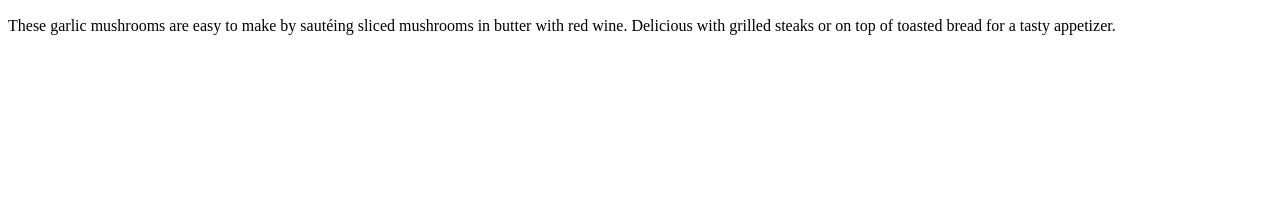
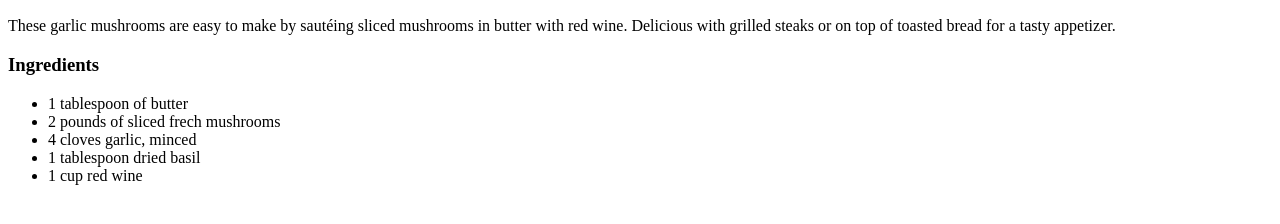
Before and after one commit to lukersands/odin-recipes, a plain HTML site: page recipes/garlic-mushrooms.html in a window 1280 px wide. Shown: the part 396-620 px from the top of the page. Drawn offline with Linux system fonts and the light colour scheme.

Commit message:
add unordered ingredient list

```diff
--- a/recipes/garlic-mushrooms.html
+++ b/recipes/garlic-mushrooms.html
@@ -11,6 +11,15 @@
     <h2>Description</h2>
     <p>These garlic mushrooms are easy to make by sautéing sliced mushrooms in butter with red wine.
         Delicious with grilled steaks or on top of toasted bread for a tasty appetizer.</p>
+    <h3>Ingredients</h3>
+    <ul>
+        <li>1 tablespoon of butter</li>
+        <li>2 pounds of sliced frech mushrooms</li>
+        <li>4 cloves garlic, minced</li>
+        <li>1 tablespoon dried basil</li>
+        <li>1 cup red wine</li>
+    </ul>
+
 
 </body>
 </html>
```
